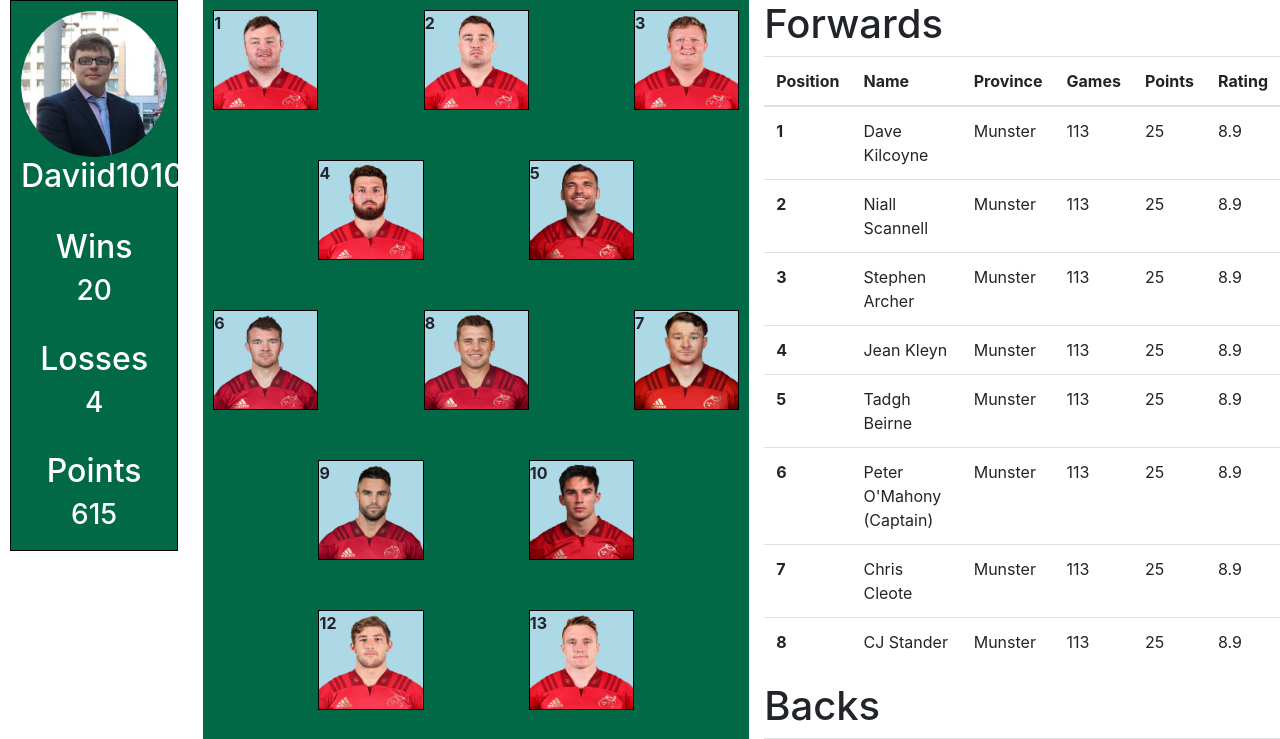
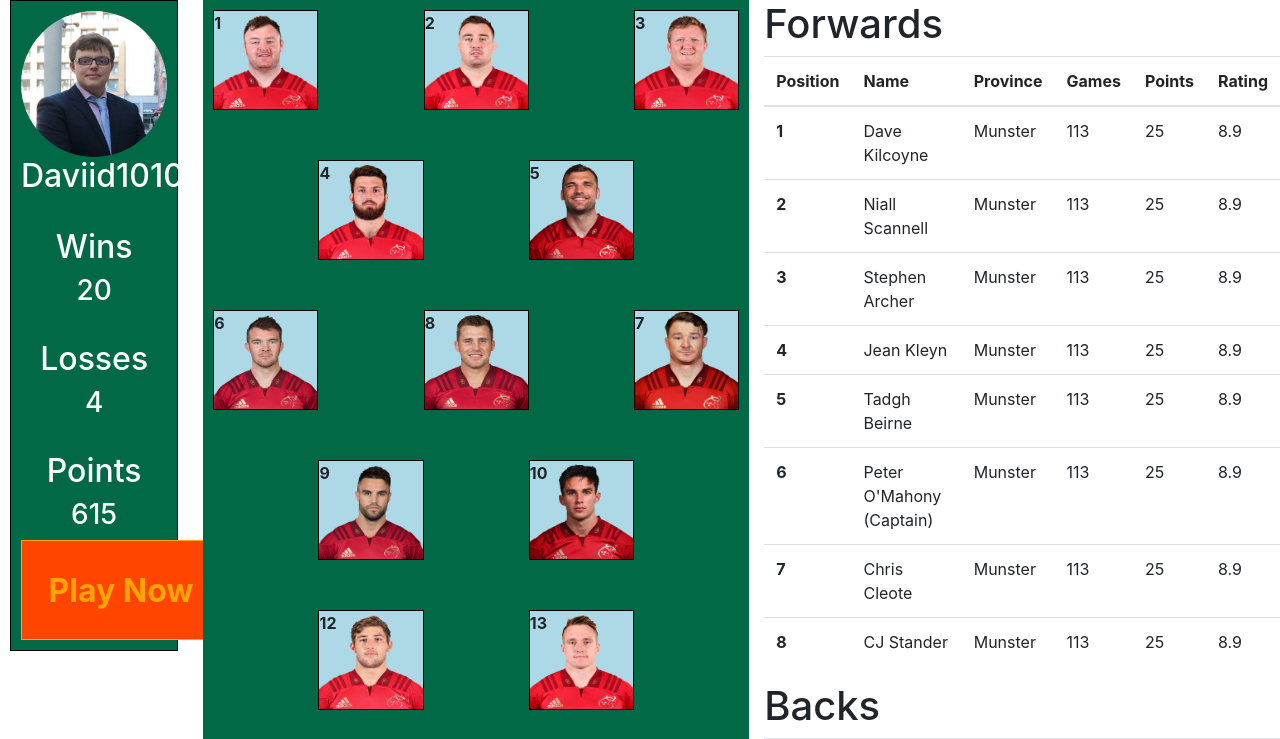
Before and after one commit to Daviid1010/TeamProjectSemester3, a PHP site: page / in a window 1280 px wide. Shown: the part 100-839 px from the top of the page. Run offline with PHP 8.4, Linux system fonts and the light colour scheme.

Commit message:
added play now button

```diff
--- a/css/style.css
+++ b/css/style.css
@@ -64,6 +64,19 @@ img {
 
 #account {
     background-color: white;
+}
+
+#play {
+    width: 200px;
+    height: 100px;
+    background-color: orangered;
+    border: 1px solid orange;
+    color: orange;
+    font-weight: bold;
+    text-align: center;
+    vertical-align: middle;
+    line-height: 100px;
+    font-size: 2em;
 }
 
 #forwards {
--- a/index.html
+++ b/index.html
@@ -49,6 +49,10 @@
                 <br>
                 <h2>Points</h2>
                 <h3>615</h3>
+
+                <div id="play">
+                    Play Now
+                </div>
             </div>
 
         </div>
```
